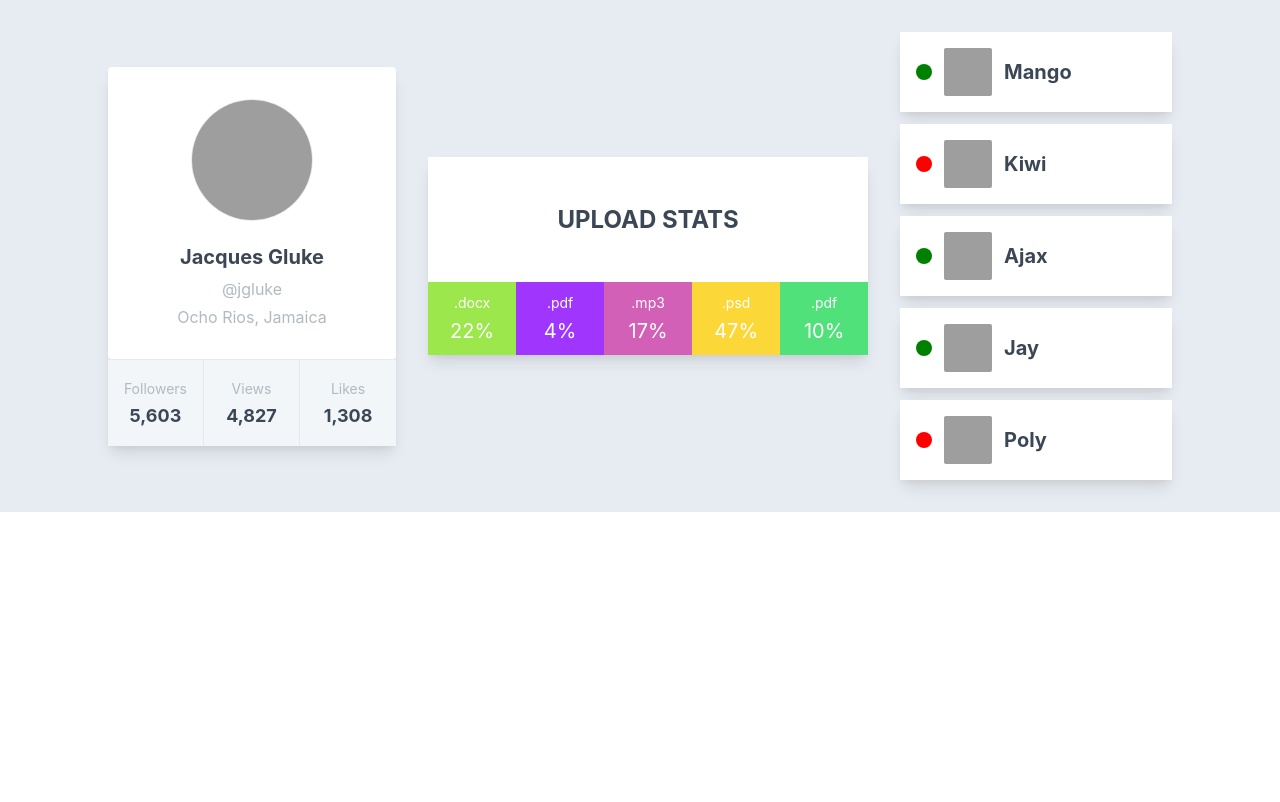
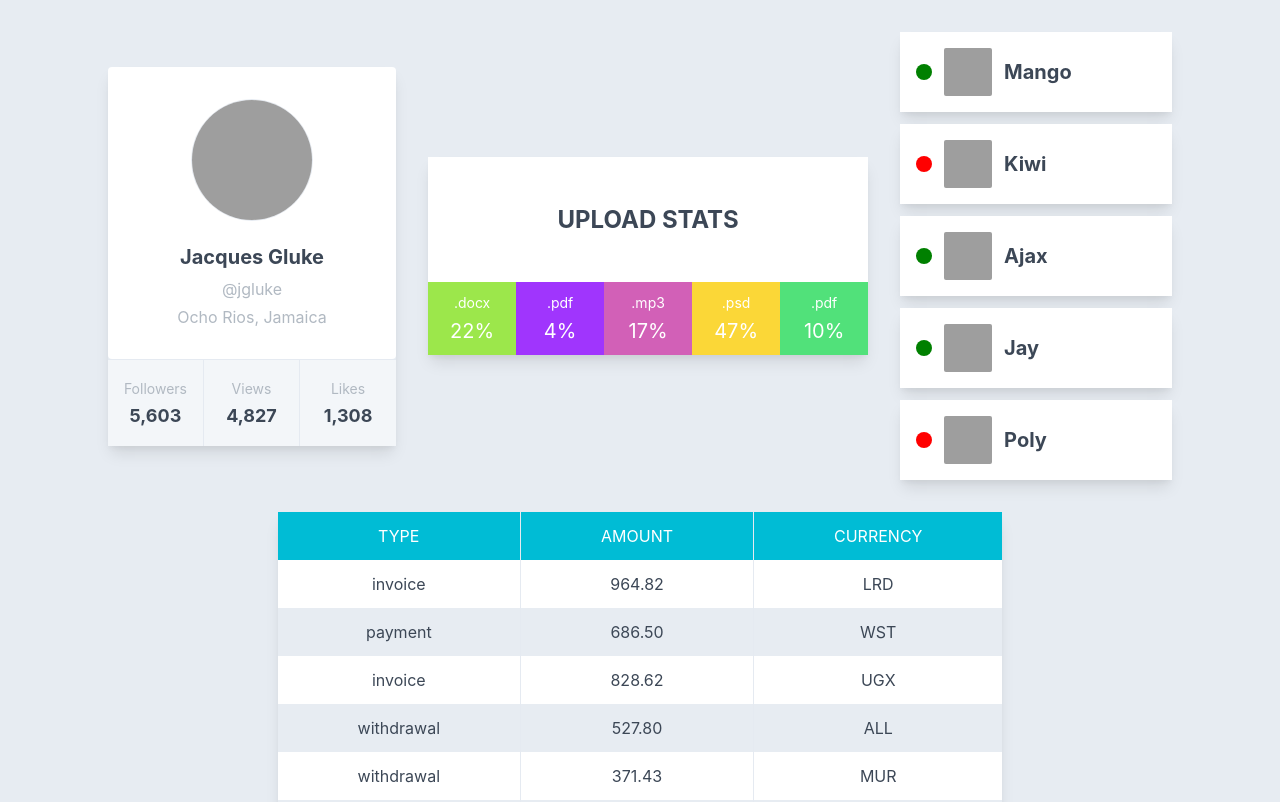
Before and after one commit to marisereda/goit-react-hw-01-components, a React (Create React App) app: page / in a window 1280 px wide. Shown: the top 802 px of the page. Built offline with nearby package versions, Linux system fonts and the light colour scheme; grey boxes are pictures that could not be loaded.

Commit message:
Add TransactionHistory component

```diff
--- a/src/components/App/App.jsx
+++ b/src/components/App/App.jsx
@@ -1,9 +1,12 @@
 import user from 'data/user.json';
 import statData from 'data/statistic-data.json';
 import friends from 'data/friends.json';
+import transactions from 'data/transactions.json';
+
 import { Profile } from 'components/Profile';
 import { Statistics } from 'components/Statistics';
 import { FriendList } from 'components/FriendList';
+import { TransactionHistory } from 'components/TransactionHistory';
 import css from './App.module.css';
 
 export const App = () => {
@@ -18,6 +21,7 @@ export const App = () => {
       />
       <Statistics title="Upload stats" stats={statData} />
       <FriendList friends={friends} />
+      <TransactionHistory items={transactions} />
     </div>
   );
 };
--- a/src/components/Statistics/Statistics.module.css
+++ b/src/components/Statistics/Statistics.module.css
@@ -1,7 +1,7 @@
 .statistics {
   box-shadow: var(--shadow);
-  flex-grow: 0;
 }
+
 .title {
   padding: 2em 0.5em;
   text-align: center;
@@ -23,8 +23,8 @@
   justify-content: center;
   align-items: center;
   gap: 0.5em;
+  min-width: 4em;
   padding: 0.75em;
-  min-width: 4em;
   color: var(--text-color-primary);
 }
 
--- /dev/null
+++ b/src/components/TransactionHistory/TransactionHistory.jsx
@@ -0,0 +1,44 @@
+import { PropTypes } from 'prop-types';
+import { colors } from 'constants';
+import css from './TransactionHistory.module.css';
+
+export const TransactionHistory = ({ items }) => {
+  return (
+    <table className={css.transactions}>
+      <thead className={css.transactions__head}>
+        <tr>
+          <th className={css.trasactions__collumn}>Type</th>
+          <th className={css.trasactions__collumn}>Amount</th>
+          <th className={css.trasactions__collumn}>Currency</th>
+        </tr>
+      </thead>
+
+      <tbody>
+        {items.map((item, index) => (
+          <tr
+            key={item.id}
+            style={{
+              backgroundColor:
+                index % 2 ? colors.bgColorDark : colors.bgColorPrimary,
+            }}
+          >
+            <td className={css.trasactions__collumn}>{item.type}</td>
+            <td className={css.trasactions__collumn}>{item.amount}</td>
+            <td className={css.trasactions__collumn}>{item.currency}</td>
+          </tr>
+        ))}
+      </tbody>
+    </table>
+  );
+};
+
+TransactionHistory.propTypes = {
+  items: PropTypes.arrayOf(
+    PropTypes.exact({
+      id: PropTypes.string.isRequired,
+      type: PropTypes.string.isRequired,
+      amount: PropTypes.string.isRequired,
+      currency: PropTypes.string.isRequired,
+    })
+  ),
+};
--- /dev/null
+++ b/src/components/TransactionHistory/TransactionHistory.module.css
@@ -0,0 +1,21 @@
+.transactions {
+  text-align: center;
+  color: var(--text-color-accent);
+  box-shadow: var(--shadow);
+}
+
+th,
+td {
+  padding: 0.875em 5em;
+  font-weight: normal;
+}
+
+.transactions__head {
+  text-transform: uppercase;
+  color: var(--text-color-primary);
+  background-color: var(--bg-color-table-head);
+}
+
+.trasactions__collumn:not(:last-child) {
+  border-right: 1px solid var(--border-color);
+}
--- /dev/null
+++ b/src/components/TransactionHistory/index.js
@@ -0,0 +1 @@
+export * from './TransactionHistory';
--- /dev/null
+++ b/src/constants/colors.js
@@ -0,0 +1,4 @@
+export const colors = {
+  bgColorPrimary: '#ffffff',
+  bgColorDark: '#e7ecf2',
+};
--- /dev/null
+++ b/src/constants/index.js
@@ -0,0 +1 @@
+export * from './colors';
--- /dev/null
+++ b/src/data/transactions.json
@@ -0,0 +1,122 @@
+[
+  {
+    "id": "1e0700a2-5183-4291-85cc-2065a036a683",
+    "type": "invoice",
+    "amount": "964.82",
+    "currency": "LRD"
+  },
+  {
+    "id": "a30f821b-4d25-4ff0-abdd-e340b3f0dd2b",
+    "type": "payment",
+    "amount": "686.50",
+    "currency": "WST"
+  },
+  {
+    "id": "44dca67a-8e5a-4798-bf8e-b15efd4e1abd",
+    "type": "invoice",
+    "amount": "828.62",
+    "currency": "UGX"
+  },
+  {
+    "id": "ea8ed3dc-2b68-4a53-905a-53ecb0adef33",
+    "type": "withdrawal",
+    "amount": "527.80",
+    "currency": "ALL"
+  },
+  {
+    "id": "ea76146a-0b00-4b80-bc02-a8c822176712",
+    "type": "withdrawal",
+    "amount": "371.43",
+    "currency": "MUR"
+  },
+  {
+    "id": "63ca02f9-d637-46b5-9237-f3b24425e029",
+    "type": "payment",
+    "amount": "862.44",
+    "currency": "AUD"
+  },
+  {
+    "id": "ed0263e8-59a5-4bf1-87e0-2bb88e53dc34",
+    "type": "withdrawal",
+    "amount": "907.00",
+    "currency": "GEL"
+  },
+  {
+    "id": "6013bad0-750c-4691-8bc2-d8f2b43969c4",
+    "type": "withdrawal",
+    "amount": "352.52",
+    "currency": "UGX"
+  },
+  {
+    "id": "252c7be4-8b06-4fa7-8d42-61fb835b70d5",
+    "type": "payment",
+    "amount": "388.98",
+    "currency": "TOP"
+  },
+  {
+    "id": "4eaab41b-b967-40ac-82ed-85fc66f646f1",
+    "type": "deposit",
+    "amount": "103.10",
+    "currency": "BWP"
+  },
+  {
+    "id": "9648a350-8469-42d5-8bf3-18090de5fe67",
+    "type": "withdrawal",
+    "amount": "322.32",
+    "currency": "MRO"
+  },
+  {
+    "id": "9c5c25fb-1a95-4b2f-8d1f-4c4426d677cc",
+    "type": "invoice",
+    "amount": "14.79",
+    "currency": "PYG"
+  },
+  {
+    "id": "43ef232c-80e9-4d6f-b48a-b22405620de3",
+    "type": "payment",
+    "amount": "904.86",
+    "currency": "CHF"
+  },
+  {
+    "id": "5161682e-e620-4019-ab0a-24ceb10fbd20",
+    "type": "withdrawal",
+    "amount": "307.08",
+    "currency": "NOK"
+  },
+  {
+    "id": "7b119d71-42e6-4c42-a141-6818b07bb9ff",
+    "type": "invoice",
+    "amount": "275.07",
+    "currency": "AWG"
+  },
+  {
+    "id": "a4f65722-65c4-4c28-b1f4-b8ed988bb205",
+    "type": "deposit",
+    "amount": "213.10",
+    "currency": "STD"
+  },
+  {
+    "id": "c6e5784b-0ca3-48d6-86e5-b5128af5a523",
+    "type": "invoice",
+    "amount": "116.11",
+    "currency": "CUP CUC"
+  },
+  {
+    "id": "c9ebed6a-3a02-4b49-ac0d-0534b51f2bfd",
+    "type": "invoice",
+    "amount": "878.67",
+    "currency": "HKD"
+  },
+  {
+    "id": "a4a98b0e-b22c-438b-9f83-de2df52110c8",
+    "type": "invoice",
+    "amount": "725.03",
+    "currency": "UYU UYI"
+  },
+  {
+    "id": "b39bfa7a-0166-4c47-94d6-87d20590f746",
+    "type": "payment",
+    "amount": "405.45",
+    "currency": "MDL"
+  }
+]
--- a/src/index.css
+++ b/src/index.css
@@ -4,6 +4,7 @@
   --bg-color-primary: white;
   --bg-color-light: #f3f6f9;
   --bg-color-dark: #e7ecf2;
+  --bg-color-table-head: #00bcd5;
 
   --shadow: rgba(0, 0, 0, 0.1) 0px 10px 15px -3px,
     rgba(0, 0, 0, 0.05) 0px 4px 6px -2px;
@@ -46,3 +47,15 @@ ul {
   margin: 0;
   padding: 0;
 }
+
+td,
+th,
+tr {
+  /* display: ; */
+  vertical-align: center;
+}
+
+table {
+  border-collapse: collapse;
+  border-spacing: 0;
+}
```
